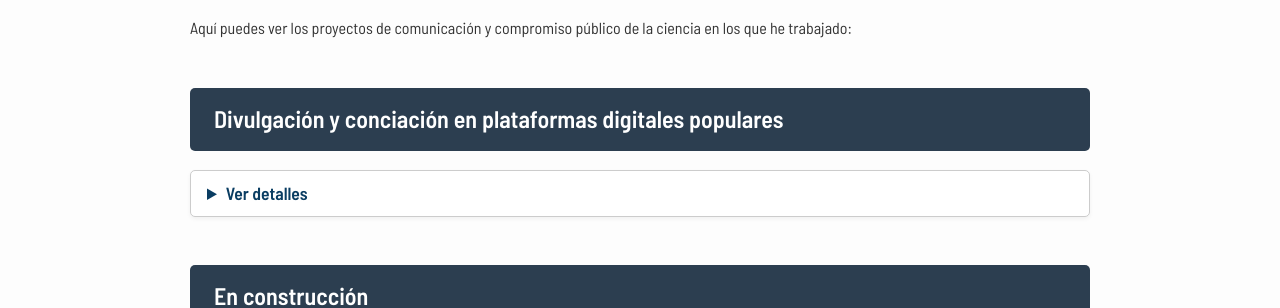
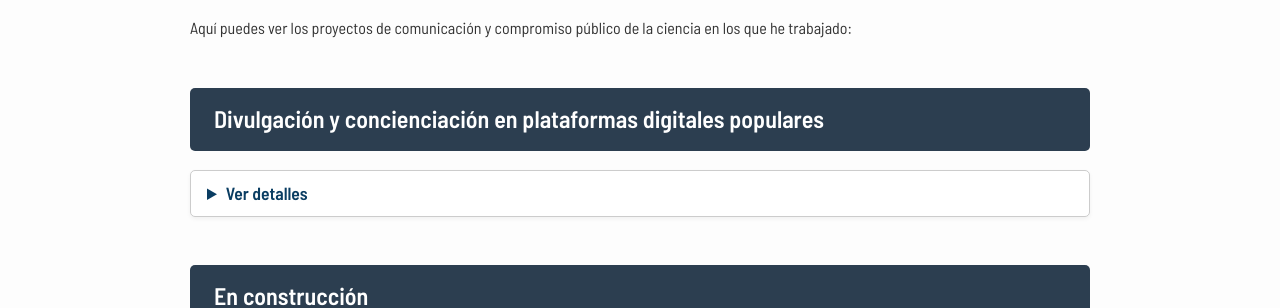
Before and after one commit to albafsanles/albafsanles.github.io, a Jekyll site: the page built from projects/divulgacion/divulgacion.md, in a window 1280 px wide. Shown: the part 274-582 px from the top of the page. Built offline with Jekyll 4.4.1, drawn with Linux system fonts in a browser that asks for light colours.

Commit message:
Update divulgacion.md

```diff
--- a/projects/divulgacion/divulgacion.md
+++ b/projects/divulgacion/divulgacion.md
@@ -8,7 +8,7 @@ permalink: /projects/divulgacion/
 
 Aquí puedes ver los proyectos de comunicación y compromiso público de la ciencia en los que he trabajado:
 
-## **Divulgación y conciación en plataformas digitales populares**
+## **Divulgación y concienciación en plataformas digitales populares**
 <details>
 <summary>Ver detalles</summary>
 <p><strong>Estado:</strong> Activo</p>
```
